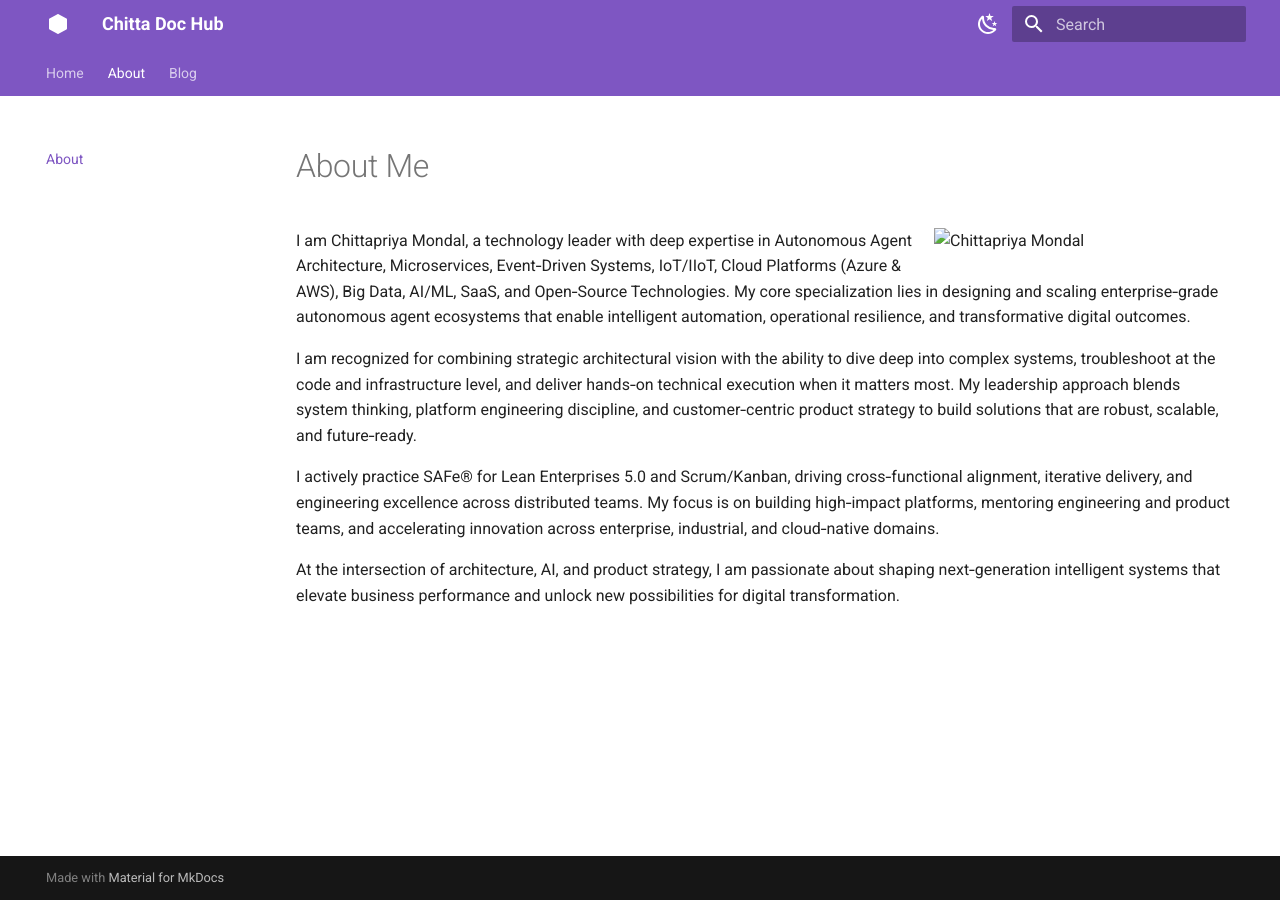
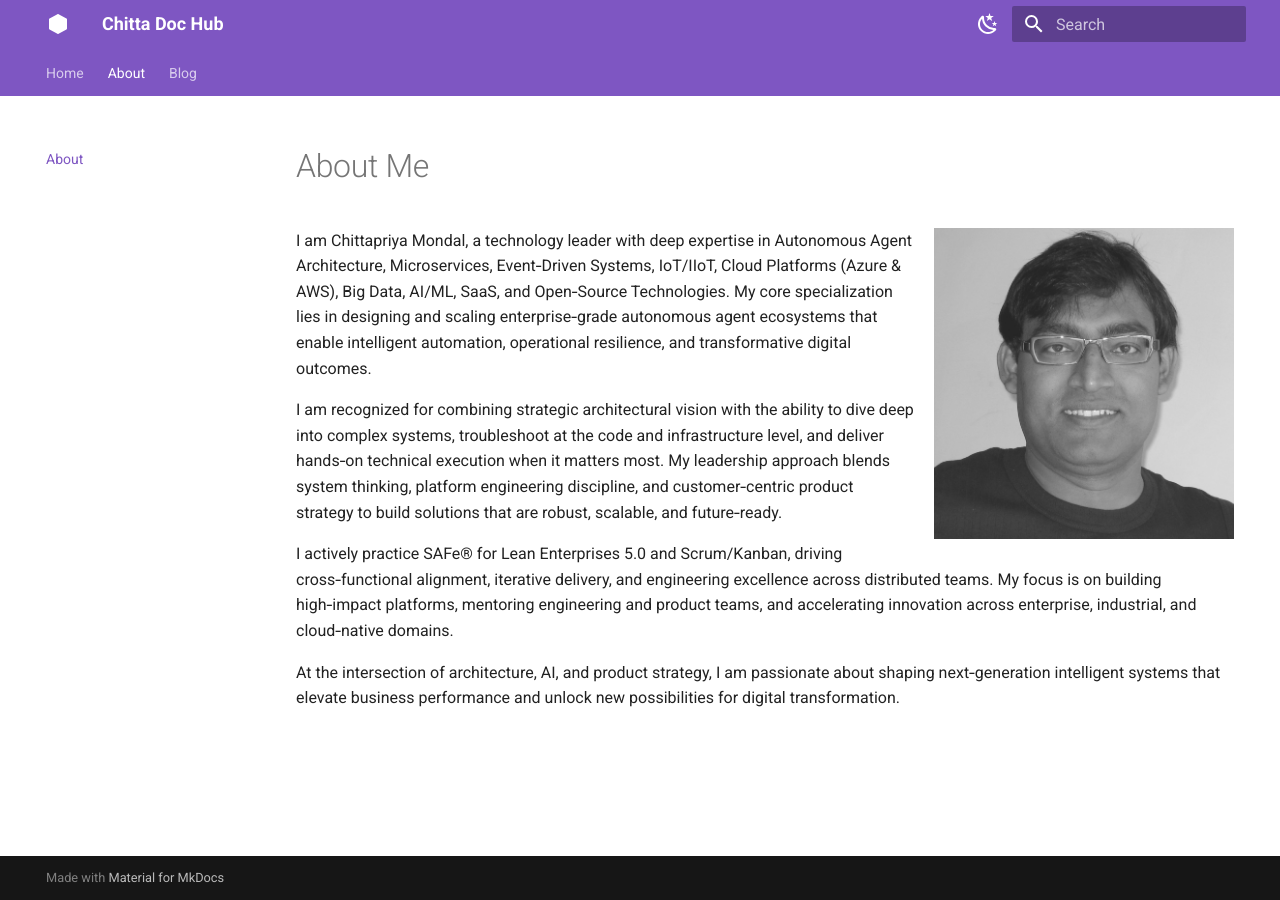
Before and after one commit to Chittapriya/chitta-doc-hub, an MkDocs documentation site: the page built from docs/about.md, in a window 1280 px wide. Built offline with MkDocs 1.6.1 and Material for MkDocs 9.7.7, drawn with Linux system fonts in a browser that asks for light colours.

Commit message:
fix: image link

```diff
--- a/docs/about.md
+++ b/docs/about.md
@@ -1,6 +1,6 @@
 # About Me
 
-<img src="blog/assets/my-profile/profile-photo.jpg" alt="Chittapriya Mondal" style="float:right; margin:0 0 1rem 1rem; width:300px; max-width:40%; height:auto;" loading="lazy">
+<img src="/blog/assets/my-profile/profile-photo.jpg" alt="Chittapriya Mondal" style="float:right; margin:0 0 1rem 1rem; width:300px; max-width:40%; height:auto;" loading="lazy">
 
 I am Chittapriya Mondal, a technology leader with deep expertise in Autonomous Agent Architecture, Microservices, Event‑Driven Systems, IoT/IIoT, Cloud Platforms (Azure & AWS), Big Data, AI/ML, SaaS, and Open‑Source Technologies. My core specialization lies in designing and scaling enterprise‑grade autonomous agent ecosystems that enable intelligent automation, operational resilience, and transformative digital outcomes.
 
```
